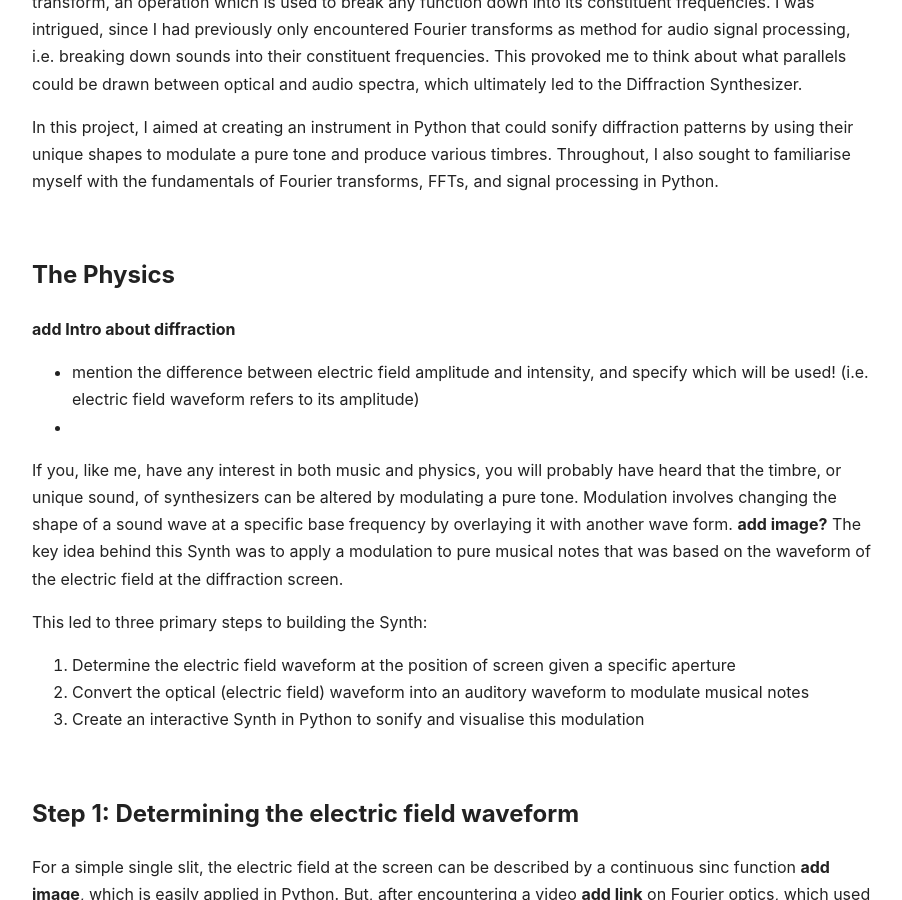
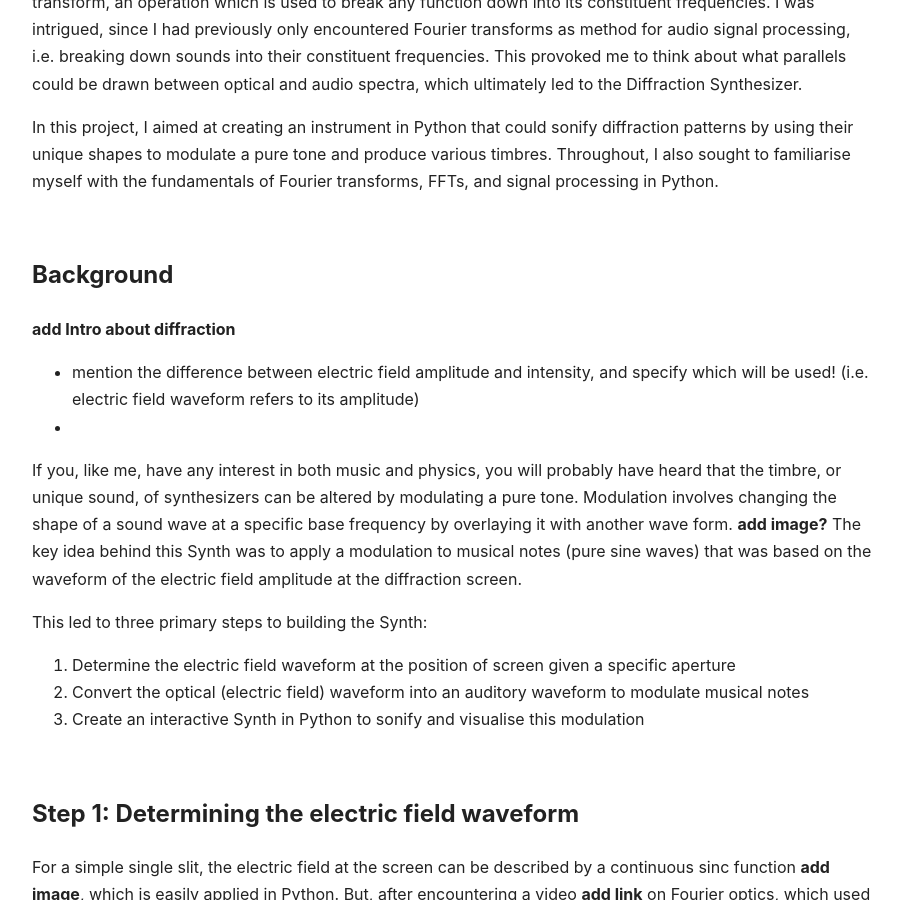
Before and after one commit to nk-clara/nk-clara.github.io, a Jekyll site: the page built from diffraction.md, in a window 1280 px wide and 900 px high, scrolled down 471 px. Shown: the whole window, without its empty margins (188-1090 px from the left). Built offline with Jekyll 4.4.1, drawn with Linux system fonts in a browser that asks for light colours.

Commit message:
Update diffraction.md

```diff
--- a/diffraction.md
+++ b/diffraction.md
@@ -15,13 +15,13 @@ In this project, I aimed at creating an instrument in Python that could sonify d
 
 
 
-## The Physics
+## Background
 
 **add Intro about diffraction**
 - mention the difference between electric field amplitude and intensity, and specify which will be used! (i.e. electric field waveform refers to its amplitude)
 -
 
-If you, like me, have any interest in both music and physics, you will probably have heard that the timbre, or unique sound, of synthesizers can be altered by modulating a pure tone. Modulation involves changing the shape of a sound wave at a specific base frequency by overlaying it with another wave form. **add image?**  The key idea behind this Synth was to apply a modulation to pure musical notes that was based on the waveform of the electric field at the diffraction screen.
+If you, like me, have any interest in both music and physics, you will probably have heard that the timbre, or unique sound, of synthesizers can be altered by modulating a pure tone. Modulation involves changing the shape of a sound wave at a specific base frequency by overlaying it with another wave form. **add image?**  The key idea behind this Synth was to apply a modulation to musical notes (pure sine waves) that was based on the waveform of the electric field amplitude at the diffraction screen.
 
 This led to three primary steps to building the Synth:
 
```
